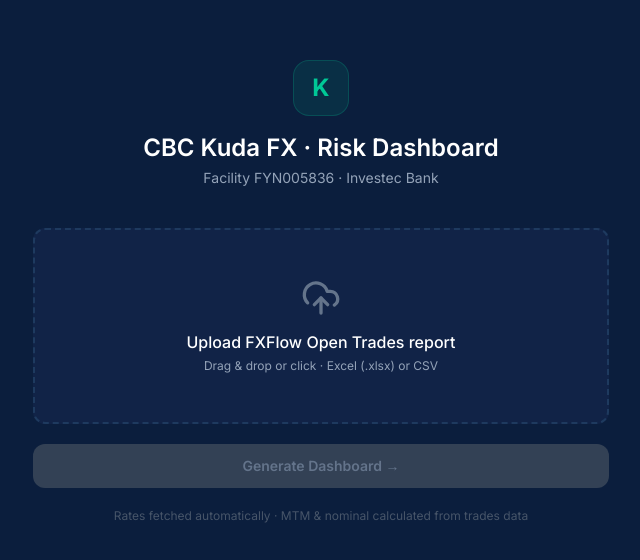
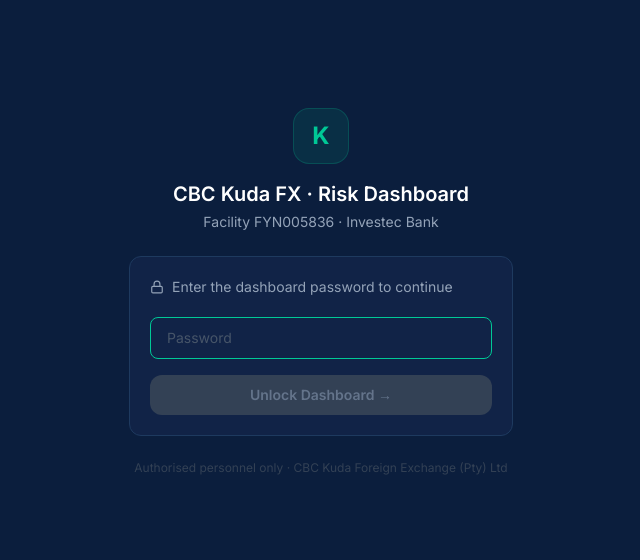
Before and after one commit to gilbert-kfx/kuda-fx-dashboard, a React (Vite) app in the folder kuda-fx-dashboard/: page / in a window 1280 px wide. Shown: the part 108-668 px from the top of the page, without its empty margins (319-959 px from the left). Built offline with nearby package versions, Linux system fonts and the light colour scheme; no server answers.

Commit message:
Password

```diff
--- a/kuda-fx-dashboard/src/App.jsx
+++ b/kuda-fx-dashboard/src/App.jsx
@@ -1,4 +1,5 @@
 import React, { useState, useEffect } from 'react'
+import PasswordGate     from './components/PasswordGate.jsx'
 import Header           from './components/Header.jsx'
 import UploadPanel      from './components/UploadPanel.jsx'
 import FacilityLimits   from './components/FacilityLimits.jsx'
@@ -15,6 +16,14 @@
 const TODAY_KEY = () => `kuda_fx_dash_${new Date().toISOString().slice(0, 10)}`
 
 export default function App() {
+  return (
+    <PasswordGate>
+      <Dashboard />
+    </PasswordGate>
+  )
+}
+
+function Dashboard() {
   const [dashData, setDashData] = useState(null)
   const [loading,  setLoading]  = useState(true)
 
--- /dev/null
+++ b/kuda-fx-dashboard/src/components/PasswordGate.jsx
@@ -0,0 +1,106 @@
+import React, { useState, useEffect } from 'react'
+import { LockIcon, LoaderIcon, AlertCircleIcon } from 'lucide-react'
+
+const CORRECT_HASH = 'b142bf5590eff42bdb2761396931a9de3baa69d4466d4457a67a42bd405cdc7f'
+const SESSION_KEY  = 'kuda_auth'
+
+async function sha256hex(str) {
+  const buf  = await crypto.subtle.digest('SHA-256', new TextEncoder().encode(str))
+  return Array.from(new Uint8Array(buf)).map(b => b.toString(16).padStart(2, '0')).join('')
+}
+
+export default function PasswordGate({ children }) {
+  const [authed,   setAuthed]   = useState(false)
+  const [checked,  setChecked]  = useState(false)
+  const [password, setPassword] = useState('')
+  const [loading,  setLoading]  = useState(false)
+  const [error,    setError]    = useState(null)
+
+  // Check sessionStorage on mount — skips prompt for refreshes
+  useEffect(() => {
+    if (sessionStorage.getItem(SESSION_KEY) === 'ok') {
+      setAuthed(true)
+    }
+    setChecked(true)
+  }, [])
+
+  const handleSubmit = async (e) => {
+    e.preventDefault()
+    if (!password) return
+    setLoading(true)
+    setError(null)
+    try {
+      const hash = await sha256hex(password)
+      if (hash === CORRECT_HASH) {
+        sessionStorage.setItem(SESSION_KEY, 'ok')
+        setAuthed(true)
+      } else {
+        setError('Incorrect password. Please try again.')
+        setPassword('')
+      }
+    } catch (_) {
+      setError('Authentication error. Please try again.')
+    } finally {
+      setLoading(false)
+    }
+  }
+
+  if (!checked) return null
+  if (authed)   return children
+
+  return (
+    <div className="min-h-screen bg-kuda-navy flex flex-col items-center justify-center px-6">
+      <div className="w-full max-w-sm space-y-6">
+        {/* Logo */}
+        <div className="text-center">
+          <div className="inline-flex items-center justify-center w-14 h-14 rounded-2xl bg-kuda-teal/10 border border-kuda-teal/20 mb-4">
+            <span className="text-kuda-teal font-bold text-2xl">K</span>
+          </div>
+          <h1 className="text-xl font-semibold text-white">CBC Kuda FX · Risk Dashboard</h1>
+          <p className="text-slate-400 text-sm mt-1">Facility FYN005836 · Investec Bank</p>
+        </div>
+
+        {/* Password form */}
+        <form onSubmit={handleSubmit} className="card space-y-4">
+          <div className="flex items-center gap-2 text-slate-400 text-sm mb-1">
+            <LockIcon size={14} className="shrink-0" />
+            <span>Enter the dashboard password to continue</span>
+          </div>
+
+          <input
+            type="password"
+            value={password}
+            onChange={e => setPassword(e.target.value)}
+            placeholder="Password"
+            autoFocus
+            className="w-full bg-kuda-navylt border border-kuda-border rounded-lg px-4 py-2.5 text-sm text-white
+                       placeholder-slate-600 focus:outline-none focus:border-kuda-teal transition-colors"
+          />
+
+          {error && (
+            <div className="flex items-center gap-2 text-red-400 text-xs bg-red-500/10 border border-red-500/20 rounded-lg px-3 py-2">
+              <AlertCircleIcon size={13} className="shrink-0" />
+              {error}
+            </div>
+          )}
+
+          <button
+            type="submit"
+            disabled={loading || !password}
+            className={`w-full flex items-center justify-center gap-2 py-2.5 rounded-xl font-semibold text-sm transition-all
+              ${(!password || loading) ? 'bg-slate-700 text-slate-500 cursor-not-allowed' : 'btn-primary'}`}
+          >
+            {loading
+              ? <><LoaderIcon size={14} className="animate-spin" /> Verifying…</>
+              : 'Unlock Dashboard →'
+            }
+          </button>
+        </form>
+
+        <p className="text-center text-xs text-slate-700">
+          Authorised personnel only · CBC Kuda Foreign Exchange (Pty) Ltd
+        </p>
+      </div>
+    </div>
+  )
+}
```
